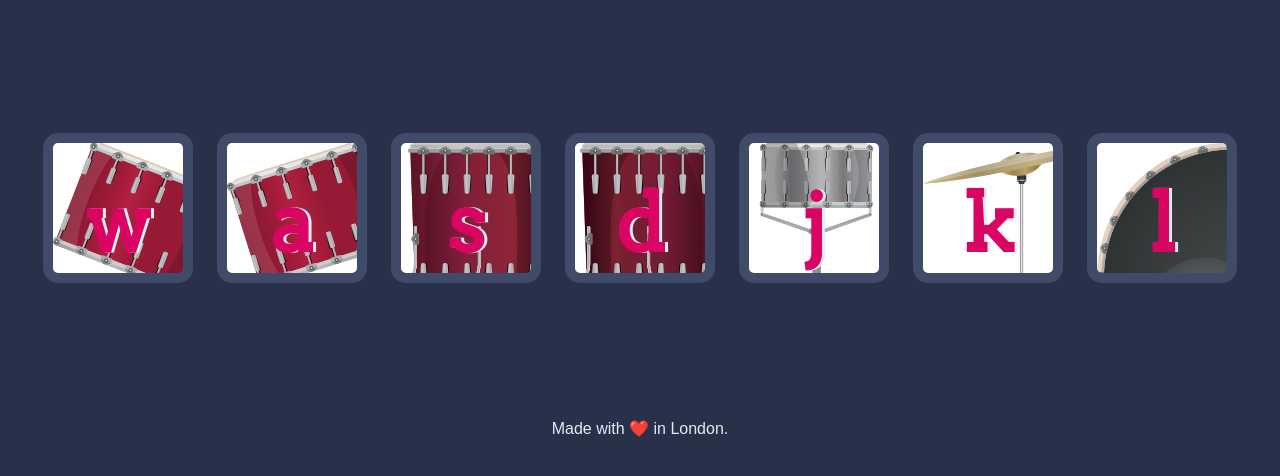
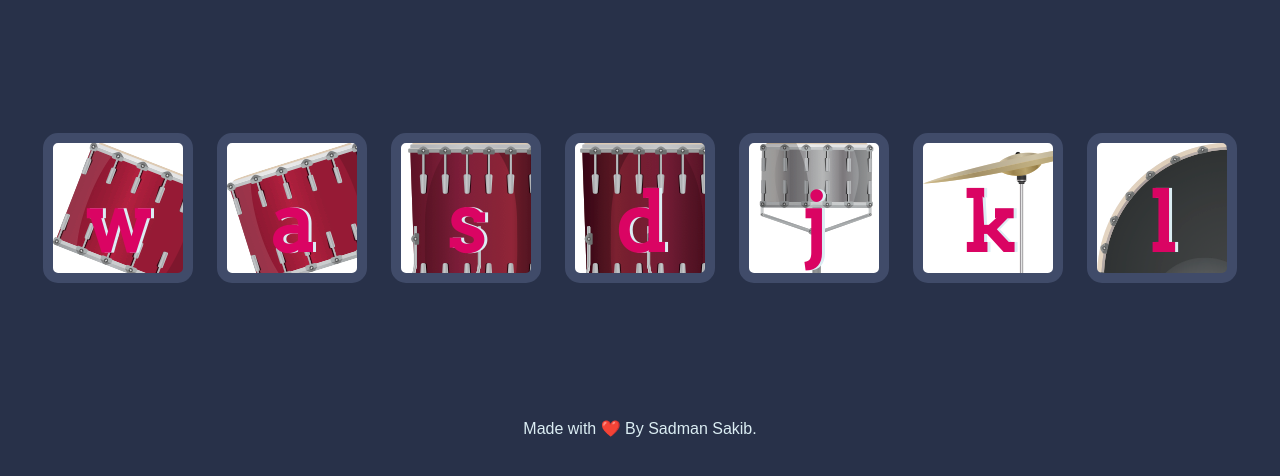
Before and after one commit to sadmansakib811/drumjavascriptwebsite, a plain HTML site: page index.html in a window 1280 px wide. Shown: the part 156-632 px from the top of the page. Drawn offline with Linux system fonts and the light colour scheme.

Commit message:
Update index.html

```diff
--- a/index.html
+++ b/index.html
@@ -22,7 +22,7 @@
   </div>
 <script src="drum.js"></script>
   <footer>
-    Made with ❤️ in London.
+    Made with ❤️ By Sadman Sakib.
   </footer>
 </body>
 
```
